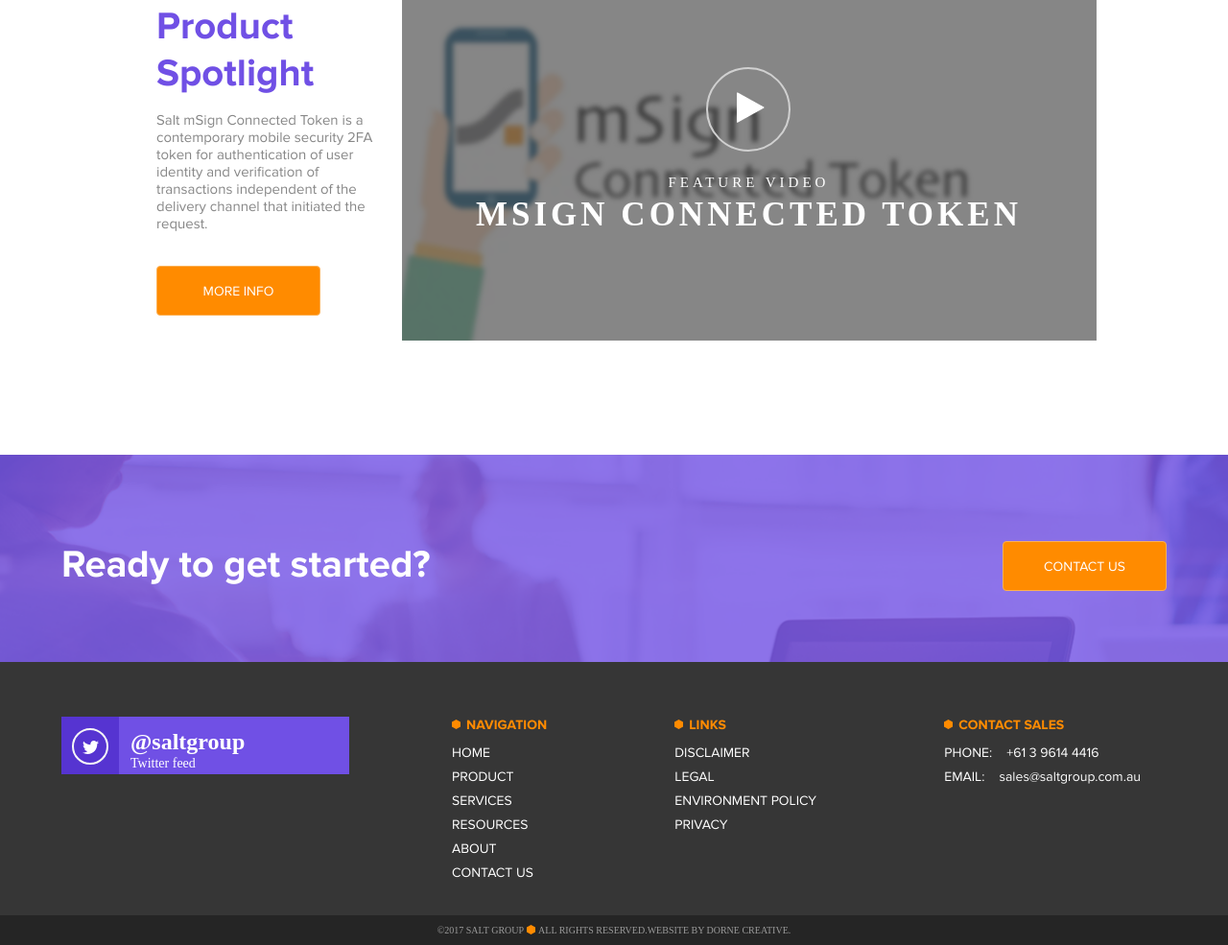
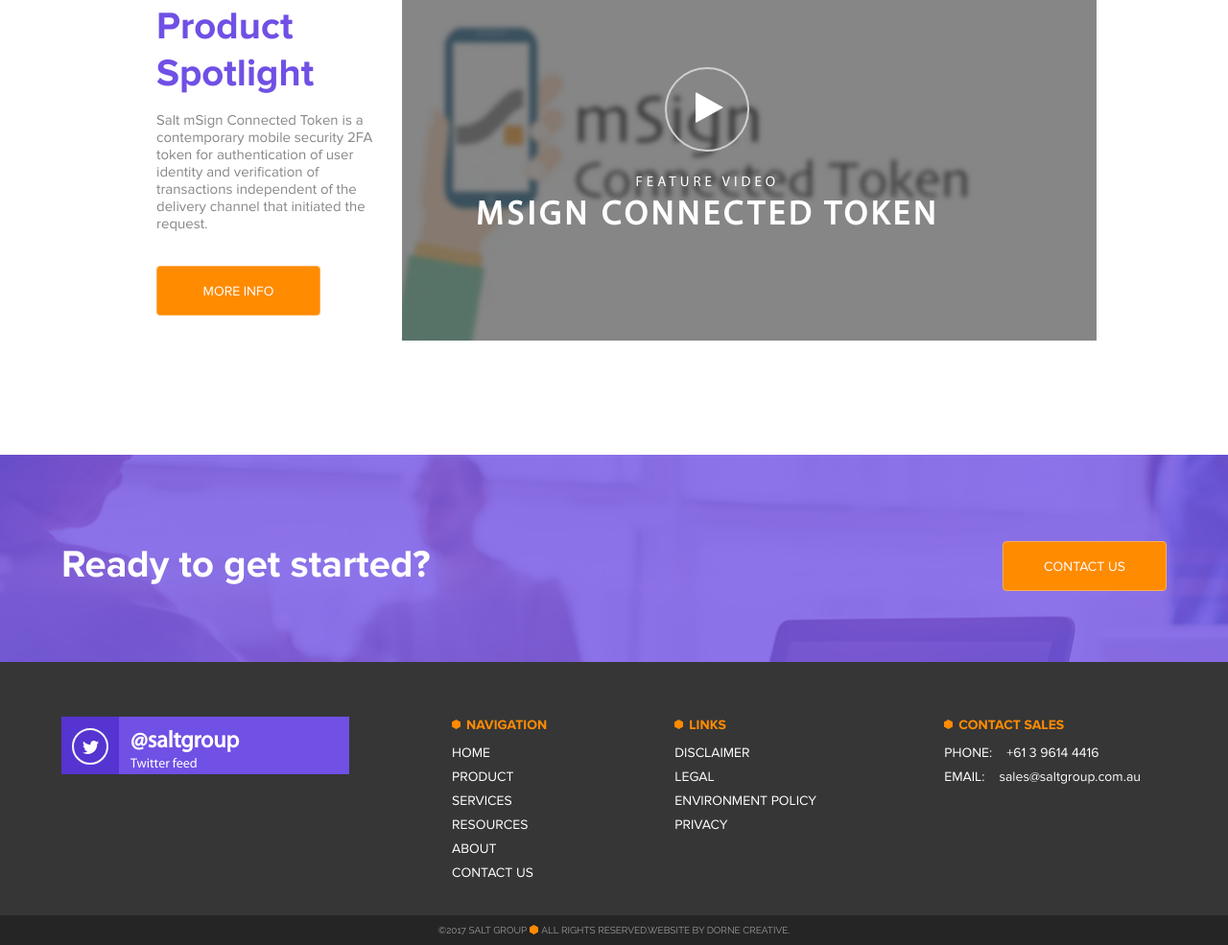
Before and after one commit to AlexIkonnikov/example, a website built with webpack: page src/index.html in a window 1280 px wide. Shown: the part 2706-3691 px from the top of the page at 96% size. Built offline with nearby package versions, Linux system fonts and the light colour scheme.

Commit message:
Add fonts.

```diff
--- a/package.json
+++ b/package.json
@@ -27,7 +27,7 @@
   },
   "browserslist": [
     "defaults",
-    "not ie < 9",
+    "not ie < 11",
     "last 2 versions"
   ],
   "dependencies": {
--- a/src/scss/_fonst.scss
+++ b/src/scss/_fonst.scss
@@ -21,3 +21,19 @@
     font-weight: bold;
     font-style: normal;
 }
+
+@font-face {
+    font-family: 'MyriadPro-Regular';
+    src: url('./../fonts/MyriadProRegular.woff') format('woff'),
+    url('./../fonts/MyriadProRegular.ttf') format('truetype');
+    font-weight: normal;
+    font-style: normal;
+}
+
+@font-face {
+    font-family: 'Raleway-Regular';
+    src: url('./../fonts/Raleway-Regular.woff') format('woff'),
+    url('./../fonts/Raleway-Regular.ttf') format('truetype');
+    font-weight: normal;
+    font-style: normal;
+}
--- a/webpack.config.js
+++ b/webpack.config.js
@@ -9,7 +9,6 @@
     output: {
         path: path.resolve(__dirname, 'dist'),
         filename: 'js/bundle.js',
-
         clean: true,
     },
     module: {
@@ -75,11 +74,6 @@
                     to: path.join(__dirname, 'dist/img'),
                     noErrorOnMissing: true
                 },
-                /*{
-                    from: path.join(__dirname, 'src/video'),
-                    to: path.join(__dirname, 'dist/video'),
-                    noErrorOnMissing: true
-                },*/
             ]
         }),
     ]
```
Also changed, not shown: src/fonts/MyriadProRegular.ttf (added), src/fonts/MyriadProRegular.woff (added), src/fonts/Raleway-Regular.ttf (added), src/fonts/Raleway-Regular.woff (added).
